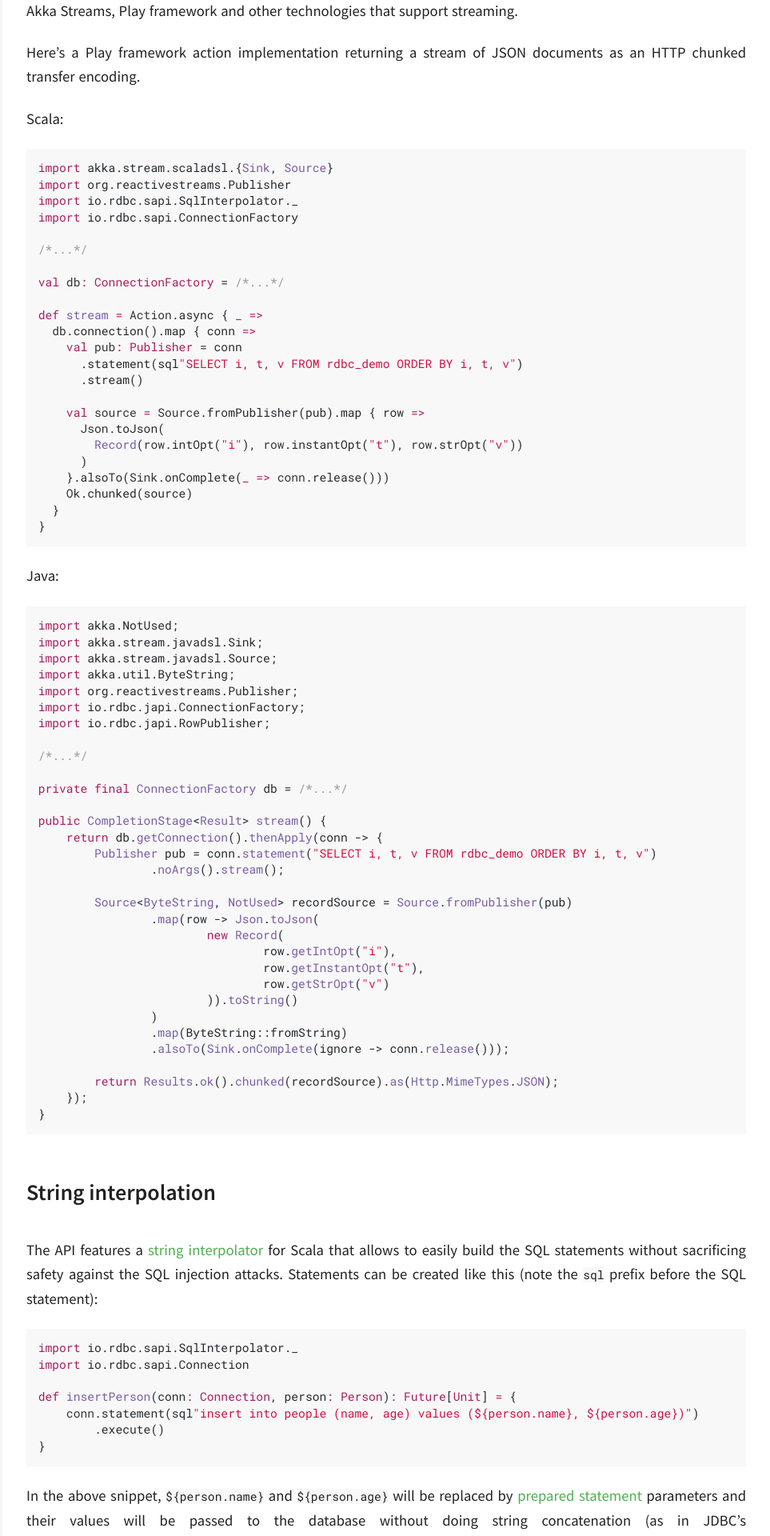
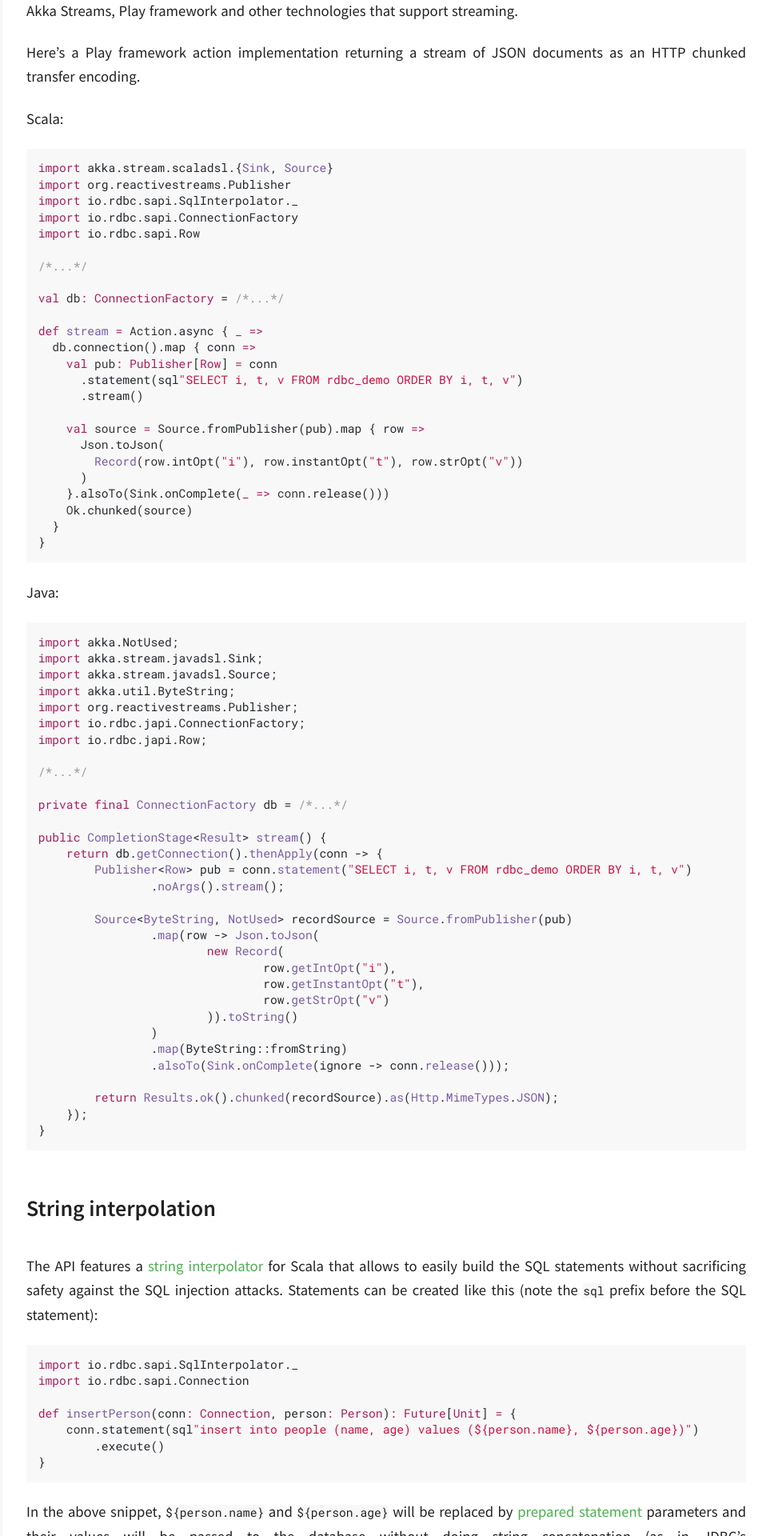
Before and after one commit to povder/pado.io, a Jekyll site: the page built from _posts/2018-06-19-rdbc-asynchronous-database-api-scala-java.md, in a window 1280 px wide. Shown: the part 3080-5000 px from the top of the page at 80% size, without its empty margins (317-1280 px from the left). Built offline with Jekyll 4.4.1, drawn with Linux system fonts in a browser that asks for light colours; comment, search, counter and statistics services are not loaded.

Commit message:
Fix Publisher parametrization in the snippets

```diff
--- a/_posts/2018-06-19-rdbc-asynchronous-database-api-scala-java.md
+++ b/_posts/2018-06-19-rdbc-asynchronous-database-api-scala-java.md
@@ -125,6 +125,7 @@ import akka.stream.scaladsl.{Sink, Source}
 import org.reactivestreams.Publisher
 import io.rdbc.sapi.SqlInterpolator._
 import io.rdbc.sapi.ConnectionFactory
+import io.rdbc.sapi.Row
 
 /*...*/
 
@@ -132,7 +133,7 @@ val db: ConnectionFactory = /*...*/
 
 def stream = Action.async { _ =>
   db.connection().map { conn =>
-    val pub: Publisher = conn
+    val pub: Publisher[Row] = conn
       .statement(sql"SELECT i, t, v FROM rdbc_demo ORDER BY i, t, v")
       .stream()
 
@@ -154,7 +155,7 @@ import akka.stream.javadsl.Source;
 import akka.util.ByteString;
 import org.reactivestreams.Publisher;
 import io.rdbc.japi.ConnectionFactory;
-import io.rdbc.japi.RowPublisher;
+import io.rdbc.japi.Row;
 
 /*...*/
 
@@ -162,7 +163,7 @@ private final ConnectionFactory db = /*...*/
 
 public CompletionStage<Result> stream() {
     return db.getConnection().thenApply(conn -> {
-        Publisher pub = conn.statement("SELECT i, t, v FROM rdbc_demo ORDER BY i, t, v")
+        Publisher<Row> pub = conn.statement("SELECT i, t, v FROM rdbc_demo ORDER BY i, t, v")
                 .noArgs().stream();
 
         Source<ByteString, NotUsed> recordSource = Source.fromPublisher(pub)
```
